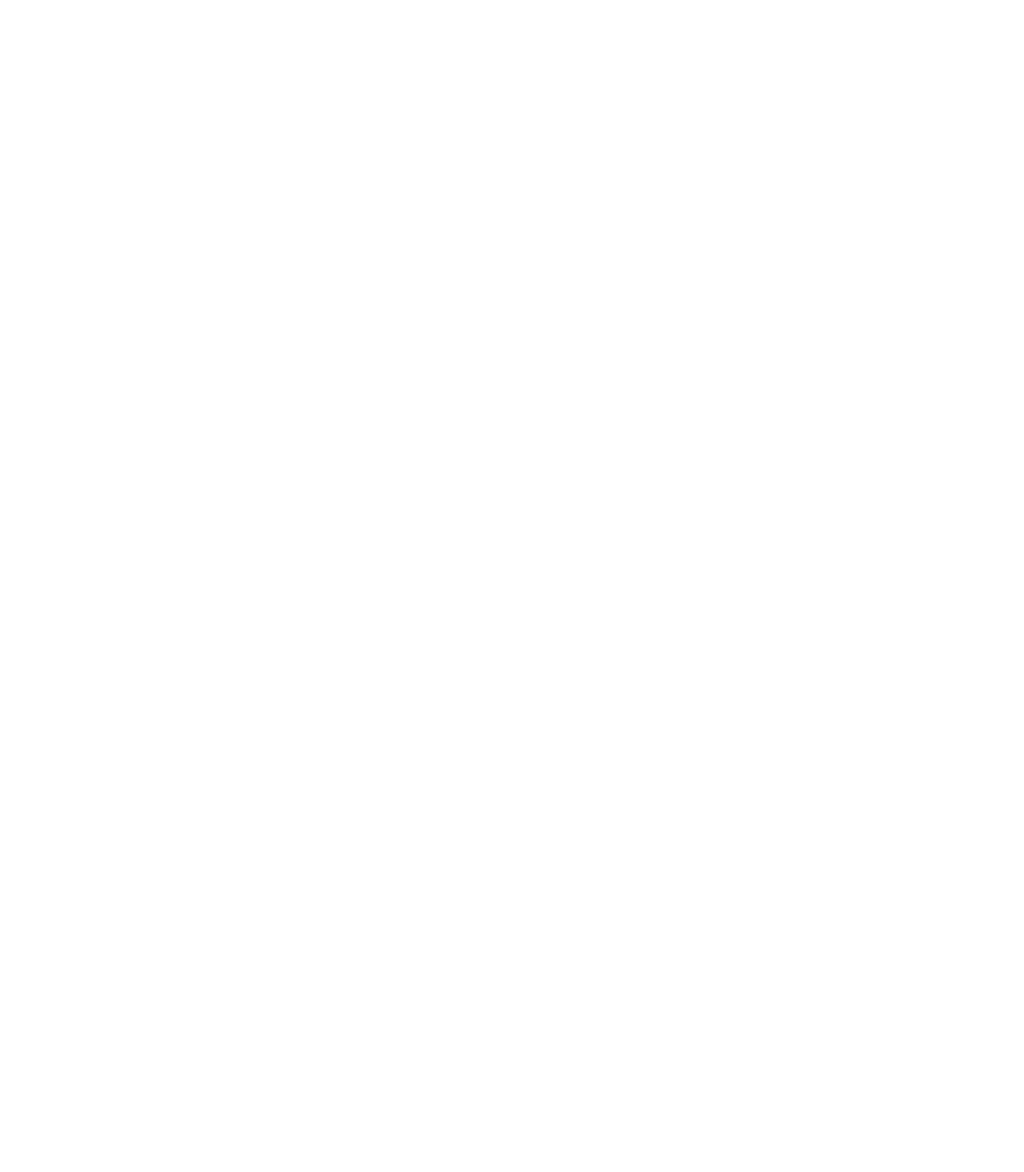
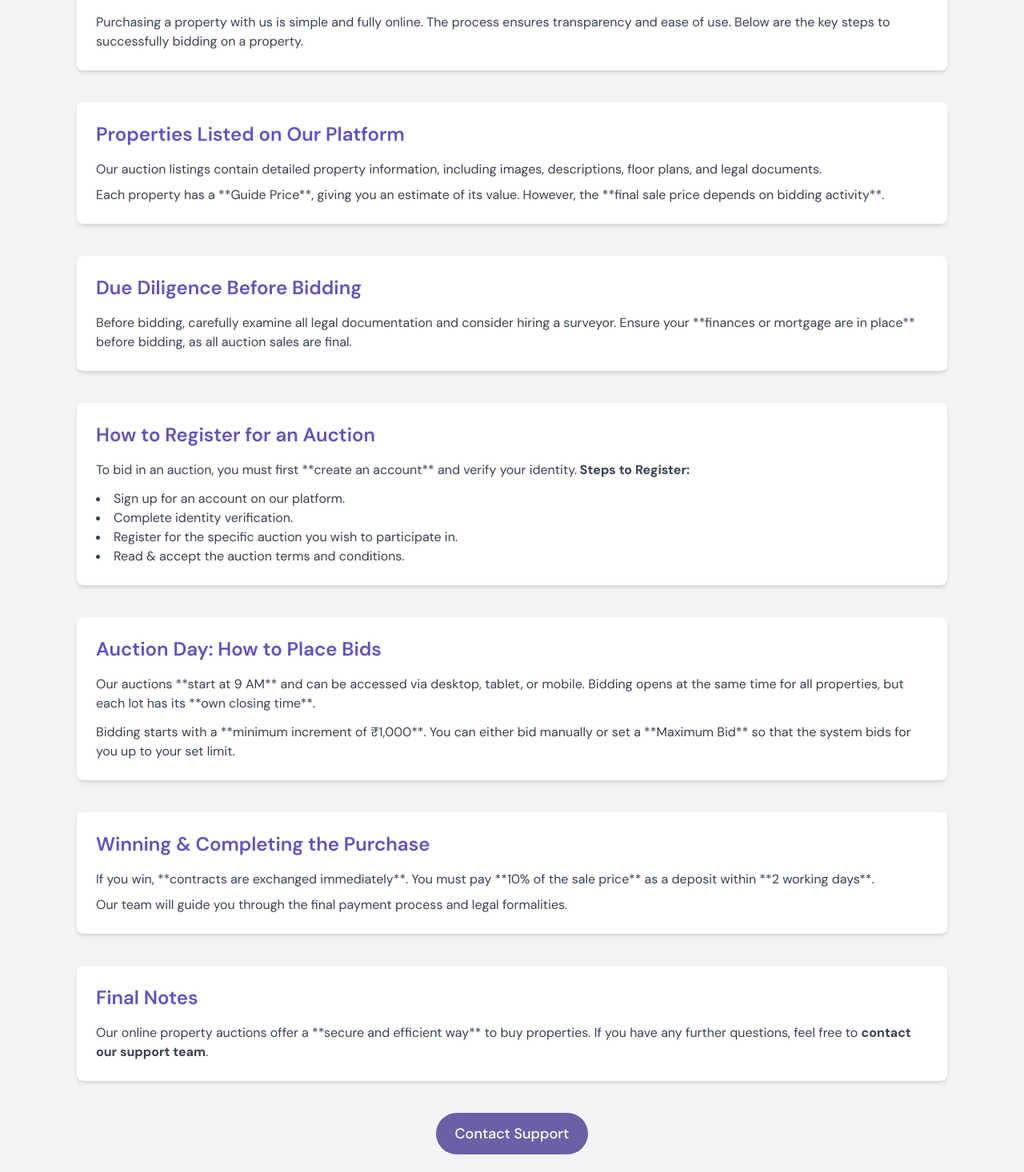
Before and after one commit to VikramGoswami10/Property_Auction_System, a React (Create React App) app in the folder frontend/: page /how-to-bid in a window 1280 px wide. Before the commit this address had no page. Shown: the part 304-1770 px from the top of the page at 80% size. Before the commit the page ends 800 px from the top, so only its background shows below. Built offline with nearby package versions, Linux system fonts and the light colour scheme.

Commit message:
Added How to Bid Page

```diff
--- a/frontend/src/App.js
+++ b/frontend/src/App.js
@@ -1,9 +1,9 @@
 import "./App.css";
-import { BrowserRouter, Route, Routes } from "react-router-dom"; // Import BrowserRouter to enable routing
-import { Home, Layout } from "./Routes/index";
+import { BrowserRouter, Route, Routes } from "react-router-dom";
+import { Home, HowToBid, Layout , AuctionPage , ContactUs } from "./Routes/index";
 import { ScrollToTop } from "./Routes/index";
 import { Login, Register, LoginAsSeller } from "./Routes/index";
-import AuctionPage from "./Components/Pages/AuctionPage";
+
 
 function App() {
   return (
@@ -28,6 +28,29 @@ function App() {
               <Layout>
                 <div className="mt-24">
                   <AuctionPage />
+                </div>
+              </Layout>
+            }
+          />
+
+          {/* How To Bid PAGE */}
+          <Route
+            path="/how-to-bid"
+            element={
+              <Layout>
+                <div className="mt-24">
+                  <HowToBid />
+                </div>
+              </Layout>
+            }
+          />
+           {/* How To Contact Us PAGE */}
+           <Route
+            path="/contact"
+            element={
+              <Layout>
+                <div className="mt-24">
+                  <ContactUs />
                 </div>
               </Layout>
             }
--- a/frontend/src/Components/Pages/AuctionPage.js
+++ b/frontend/src/Components/Pages/AuctionPage.js
@@ -2,7 +2,7 @@ import { useState } from "react";
 import { MdFavoriteBorder } from "react-icons/md";
 import { auctionData } from "../../Utils/Data";
 
-const AuctionPage = () => {
+export const AuctionPage = () => {
   const [sortBy, setSortBy] = useState("Most Recent");
   const [isBudgetOpen, setIsBudgetOpen] = useState(false);
   const [isPropertyTypeOpen, setIsPropertyTypeOpen] = useState(false);
@@ -173,5 +173,3 @@ const AuctionPage = () => {
     </div>
   );
 };
-
-export default AuctionPage;
--- /dev/null
+++ b/frontend/src/Components/Pages/HowToBid.js
@@ -0,0 +1,101 @@
+import { useEffect } from "react";
+import { Container, Title, PrimaryButton } from "../Common/Design";
+
+export const HowToBid = () => {
+  useEffect(() => {
+    window.scrollTo(0, 0); // Ensure page starts at top when loaded
+  }, []);
+
+  return (
+    <div className="bg-gray-100 min-h-screen py-10">
+      <Container>
+        {/* HEADER SECTION */}
+        <div className="text-center mb-10">
+          <Title className="text-3xl font-semibold text-primary">How to Bid in Our Property Auctions</Title>
+          <p className="text-gray-600 mt-3">A simple step-by-step guide to participating in our online property auctions.</p>
+        </div>
+
+        {/* SECTION: BUYING PROCESS */}
+        <div className="bg-white p-6 rounded-lg shadow-md mb-10">
+          <h2 className="text-2xl font-semibold text-primary mb-4">Buying a Property in Our Auction</h2>
+          <p className="text-gray-700">
+            Purchasing a property with us is simple and fully online. The process ensures transparency and ease of use.
+            Below are the key steps to successfully bidding on a property.
+          </p>
+        </div>
+
+        {/* SECTION: PROPERTY LISTINGS */}
+        <div className="bg-white p-6 rounded-lg shadow-md mb-10">
+          <h2 className="text-2xl font-semibold text-primary mb-4">Properties Listed on Our Platform</h2>
+          <p className="text-gray-700">
+            Our auction listings contain detailed property information, including images, descriptions, floor plans, and legal documents.
+          </p>
+          <p className="text-gray-700 mt-2">
+            Each property has a **Guide Price**, giving you an estimate of its value. However, the **final sale price depends on bidding activity**.
+          </p>
+        </div>
+
+        {/* SECTION: DUE DILIGENCE */}
+        <div className="bg-white p-6 rounded-lg shadow-md mb-10">
+          <h2 className="text-2xl font-semibold text-primary mb-4">Due Diligence Before Bidding</h2>
+          <p className="text-gray-700">
+            Before bidding, carefully examine all legal documentation and consider hiring a surveyor. Ensure your **finances or mortgage are in place** before bidding, as all auction sales are final.
+          </p>
+        </div>
+
+        {/* SECTION: REGISTRATION PROCESS */}
+        <div className="bg-white p-6 rounded-lg shadow-md mb-10">
+          <h2 className="text-2xl font-semibold text-primary mb-4">How to Register for an Auction</h2>
+          <p className="text-gray-700">
+            To bid in an auction, you must first **create an account** and verify your identity.
+            <strong> Steps to Register: </strong>
+          </p>
+          <ul className="list-disc list-inside mt-3 text-gray-700">
+            <li>Sign up for an account on our platform.</li>
+            <li>Complete identity verification.</li>
+            <li>Register for the specific auction you wish to participate in.</li>
+            <li>Read & accept the auction terms and conditions.</li>
+          </ul>
+        </div>
+
+        {/* SECTION: BIDDING PROCESS */}
+        <div className="bg-white p-6 rounded-lg shadow-md mb-10">
+          <h2 className="text-2xl font-semibold text-primary mb-4">Auction Day: How to Place Bids</h2>
+          <p className="text-gray-700">
+            Our auctions **start at 9 AM** and can be accessed via desktop, tablet, or mobile. Bidding opens at the same time for all properties, but each lot has its **own closing time**.
+          </p>
+          <p className="text-gray-700 mt-3">
+            Bidding starts with a **minimum increment of ₹1,000**. You can either bid manually or set a **Maximum Bid** so that the system bids for you up to your set limit.
+          </p>
+        </div>
+
+        {/* SECTION: WINNING A BID & PAYMENT */}
+        <div className="bg-white p-6 rounded-lg shadow-md mb-10">
+          <h2 className="text-2xl font-semibold text-primary mb-4">Winning & Completing the Purchase</h2>
+          <p className="text-gray-700">
+            If you win, **contracts are exchanged immediately**. You must pay **10% of the sale price** as a deposit within **2 working days**.
+          </p>
+          <p className="text-gray-700 mt-2">
+            Our team will guide you through the final payment process and legal formalities.
+          </p>
+        </div>
+
+        {/* SECTION: FINAL NOTES */}
+        <div className="bg-white p-6 rounded-lg shadow-md mb-10">
+          <h2 className="text-2xl font-semibold text-primary mb-4">Final Notes</h2>
+          <p className="text-gray-700">
+            Our online property auctions offer a **secure and efficient way** to buy properties.
+            If you have any further questions, feel free to <strong>contact our support team</strong>.
+          </p>
+        </div>
+
+        {/* CONTACT BUTTON */}
+        <div className="text-center mt-10">
+          <PrimaryButton className="px-6 py-3 text-lg">Contact Support</PrimaryButton>
+        </div>
+      </Container>
+    </div>
+  );
+};
+
+// export default HowToBid;
--- a/frontend/src/Routes/index.js
+++ b/frontend/src/Routes/index.js
@@ -1,5 +1,11 @@
 // Home Section
 export { Home } from "../Screens/Home/Home";
+
+// Header Section
+export { HowToBid } from "../Components/Pages/HowToBid";
+export {AuctionPage} from "../Components/Pages/AuctionPage";
+export { default as ContactUs } from "../Components/Pages/ContactUs";
+
 
 // Auth Section
 export { LoginAsSeller } from "../Screens/auth/LoginAsSeller";
--- a/frontend/src/Utils/Data.js
+++ b/frontend/src/Utils/Data.js
@@ -12,8 +12,8 @@ export const menulists = [
     },
     {
       id: 3,
-      path: "/",
-      // path: "/How-to-Bid",
+      // path: "/",
+      path: "/how-to-bid",
       link: "How To Bid",
     },
     {
@@ -25,9 +25,9 @@ export const menulists = [
 
     {
       id: 5,
-      path: "/",
-      // path: "/contact",
-      link: "Contact",
+      // path: "/",
+      path: "/contact",
+      link: "Contact Us",
     },
      // {
     //   id: 6,
```
